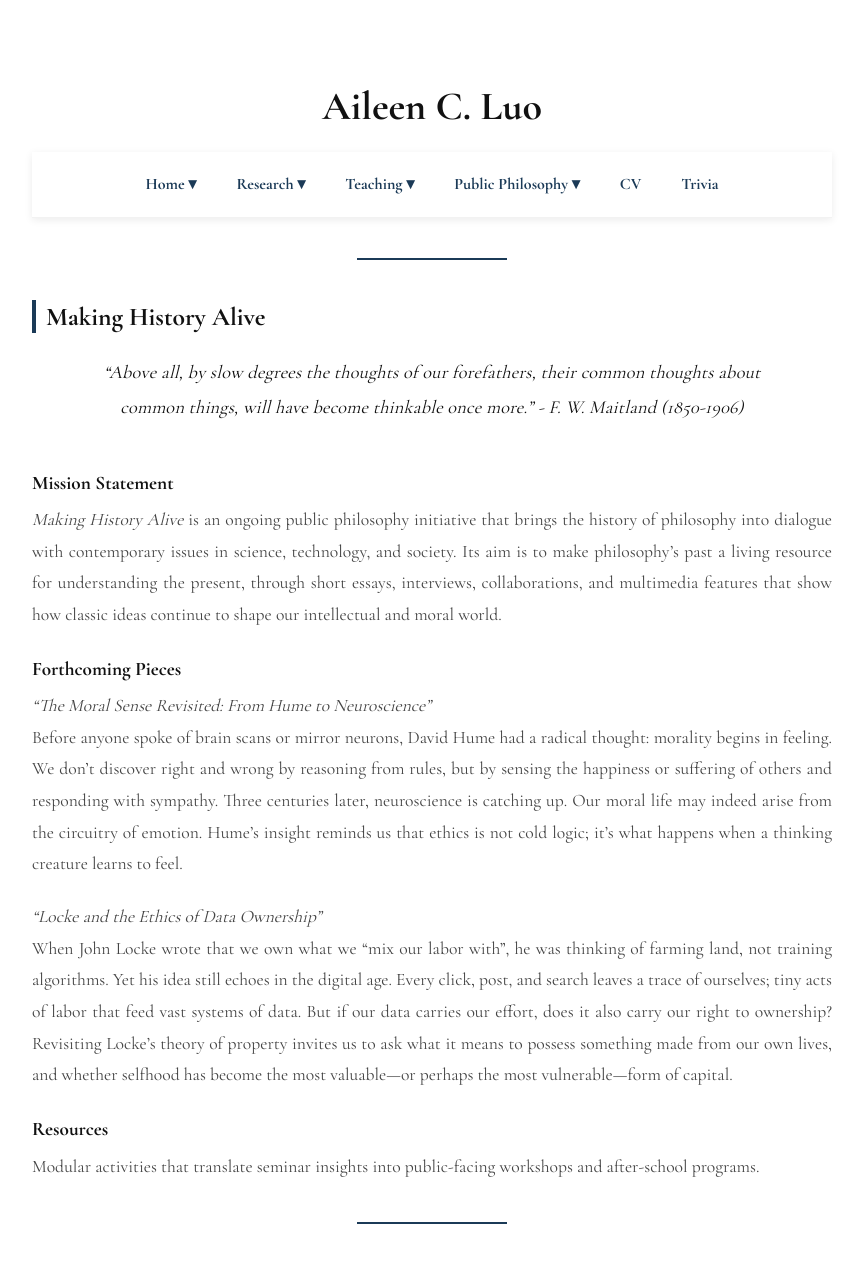
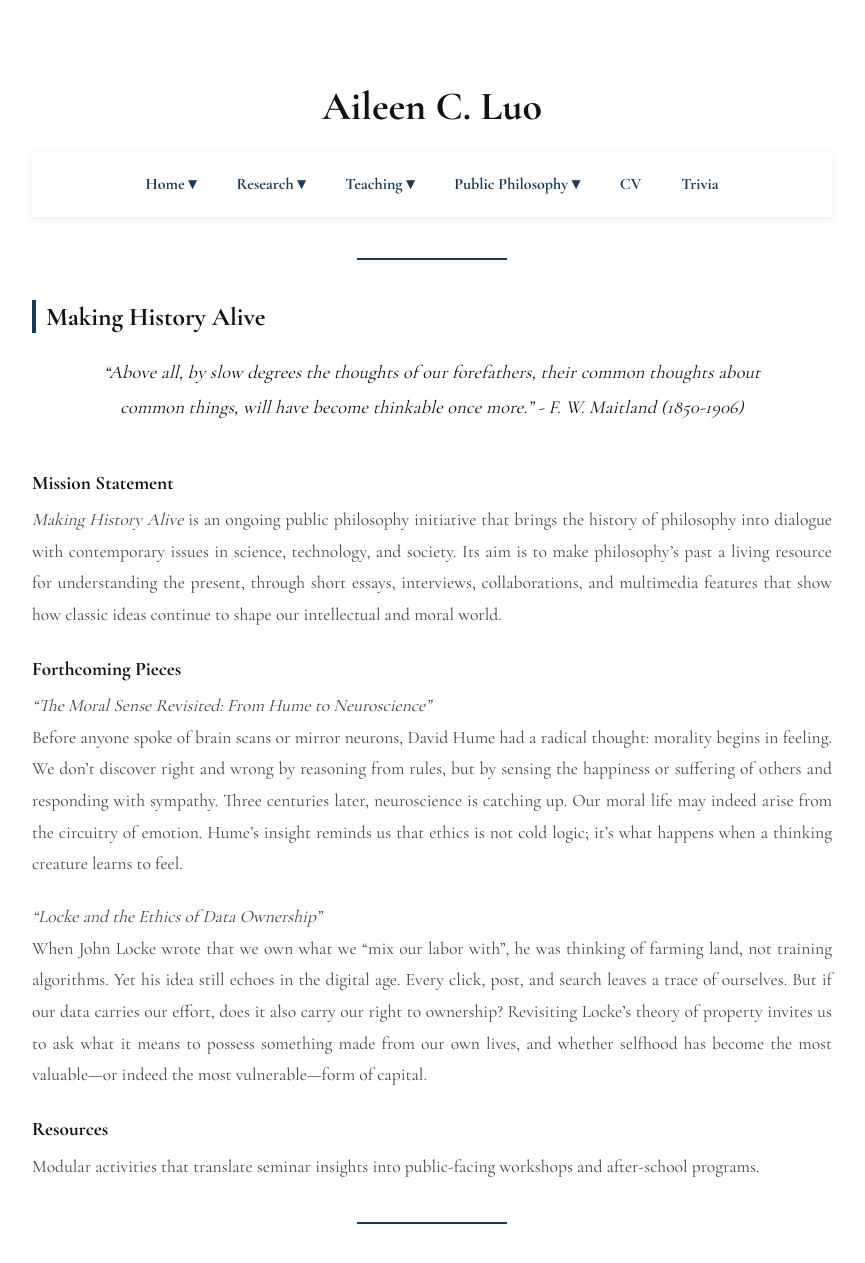
Before and after one commit to aileencluo/aileencluo.github.io, a Jekyll site: the page built from public-philosophy.md, in a window 1280 px wide and 1304 px high. Shown: the top 1263 px of the window, without its empty margins (208-1073 px from the left). Built offline with Jekyll 4.4.1, drawn with Linux system fonts in a browser that asks for light colours.

Commit message:
Update public-philosophy.md

```diff
--- a/public-philosophy.md
+++ b/public-philosophy.md
@@ -27,7 +27,7 @@
 </p>
 
 <p class="subdesc"><em>“Locke and the Ethics of Data Ownership”</em><br>
-When John Locke wrote that we own what we “mix our labor with”, he was thinking of farming land, not training algorithms. Yet his idea still echoes in the digital age. Every click, post, and search leaves a trace of ourselves; tiny acts of labor that feed vast systems of data. But if our data carries our effort, does it also carry our right to ownership? Revisiting Locke’s theory of property invites us to ask what it means to possess something made from our own lives, and whether selfhood has become the most valuable—or perhaps the most vulnerable—form of capital.
+When John Locke wrote that we own what we “mix our labor with”, he was thinking of farming land, not training algorithms. Yet his idea still echoes in the digital age. Every click, post, and search leaves a trace of ourselves. But if our data carries our effort, does it also carry our right to ownership? Revisiting Locke’s theory of property invites us to ask what it means to possess something made from our own lives, and whether selfhood has become the most valuable—or indeed the most vulnerable—form of capital.
 </p>
 
 <div class="subhead">Resources</div>
```
